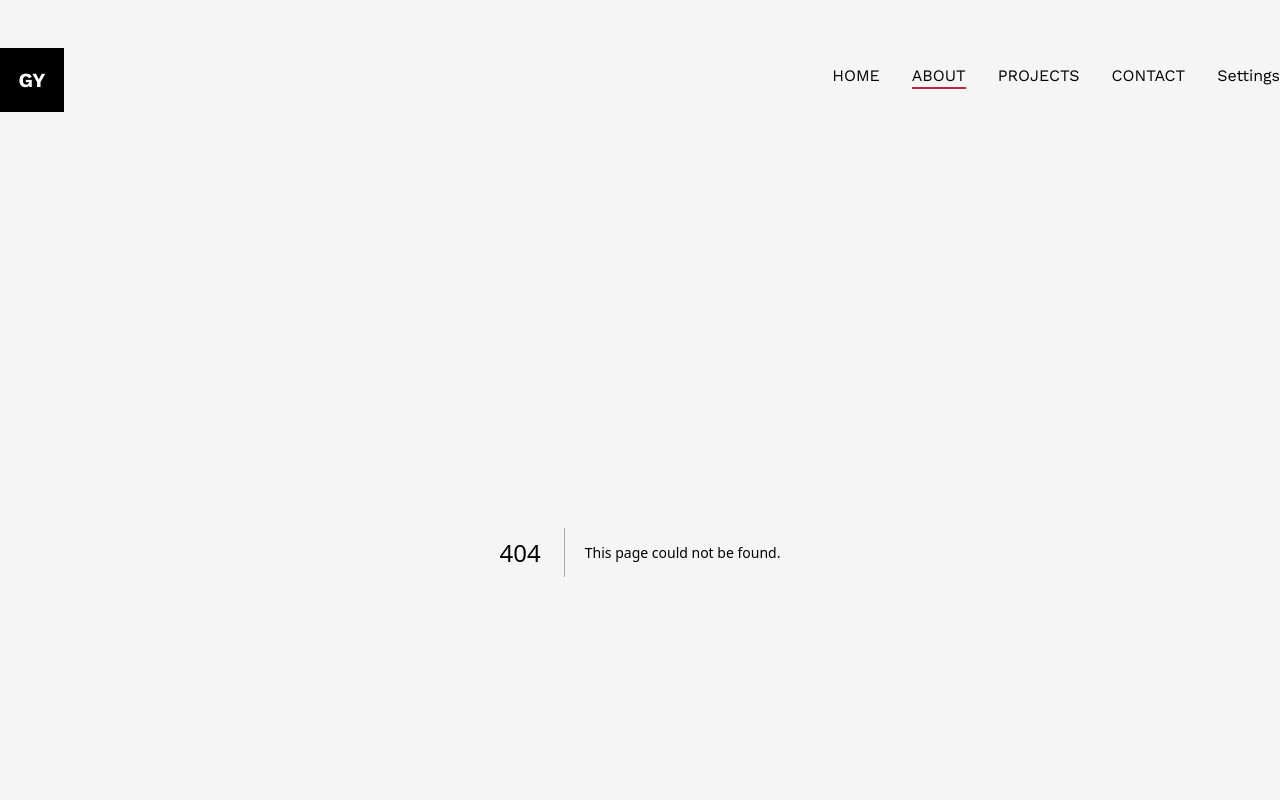
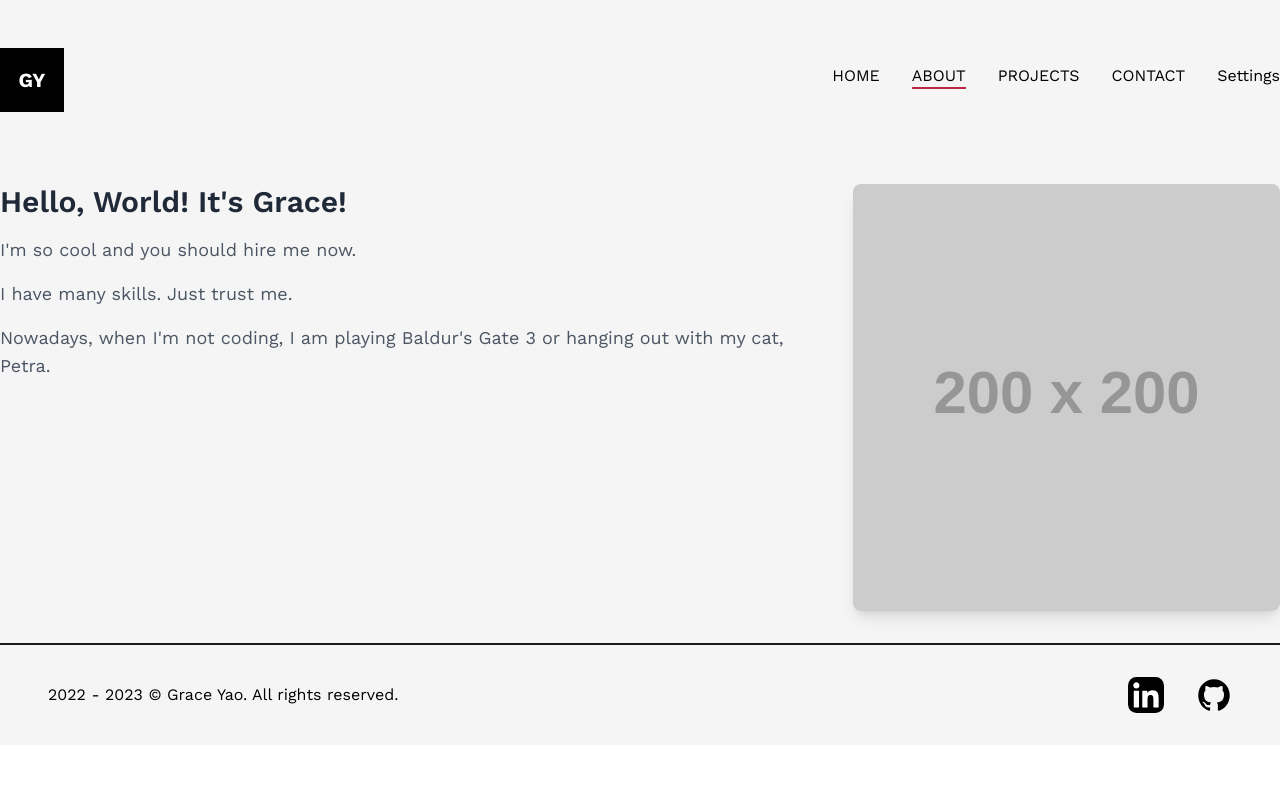
Before and after one commit to gyao1487/professional-portfolio-next, a Next.js app: page /about in a window 1280 px wide. Before the commit this address had no page. Shown: the top 800 px of the page. Built offline with nearby package versions, Linux system fonts and the light colour scheme.

Commit message:
added blank pages for rest of routes

```diff
--- /dev/null
+++ b/src/pages/about.js
@@ -0,0 +1,39 @@
+import React from "react";
+
+const about = () => {
+  return (
+
+
+    <div className="container mx-auto py-8">
+    {/* // -------------- About me blurb and picture -------------- */}
+      <div className="flex flex-wrap">
+        <div className="w-full md:w-2/3 pr-4">
+          <h1 className="text-3xl font-semibold text-gray-800">
+            Hello, World! It's Grace!
+          </h1>
+          <p className="text-lg text-gray-600 mt-4">
+            I'm so cool and you should hire me now.
+          </p>
+          <p className="text-lg text-gray-600 mt-4">
+           I have many skills. Just trust me.
+          </p>
+          <p className="text-lg text-gray-600 mt-4">
+            Nowadays, when I'm not coding, I am playing Baldur's Gate 3 or hanging out with my cat, Petra.
+          </p>
+        </div>
+        <div className="w-full md:w-1/3 mt-4 md:mt-0">
+          {/* Placeholder Image */}
+          <img
+            src="https://via.placeholder.com/200" // Replace with your image URL
+            alt="Profile"
+            className="w-full rounded-lg shadow-lg"
+          />
+        </div>
+      </div>
+    </div>
+
+
+  );
+};
+
+export default about;
--- /dev/null
+++ b/src/pages/contact.js
@@ -0,0 +1,7 @@
+import React from "react";
+
+const contact = () => {
+  return (<div>Contact Me</div>);
+}
+
+export default contact;
--- /dev/null
+++ b/src/pages/projects.js
@@ -0,0 +1,7 @@
+import React from "react";
+
+const projects = () => {
+  return (<div>My Projects</div>)
+};
+
+export default projects;
```
